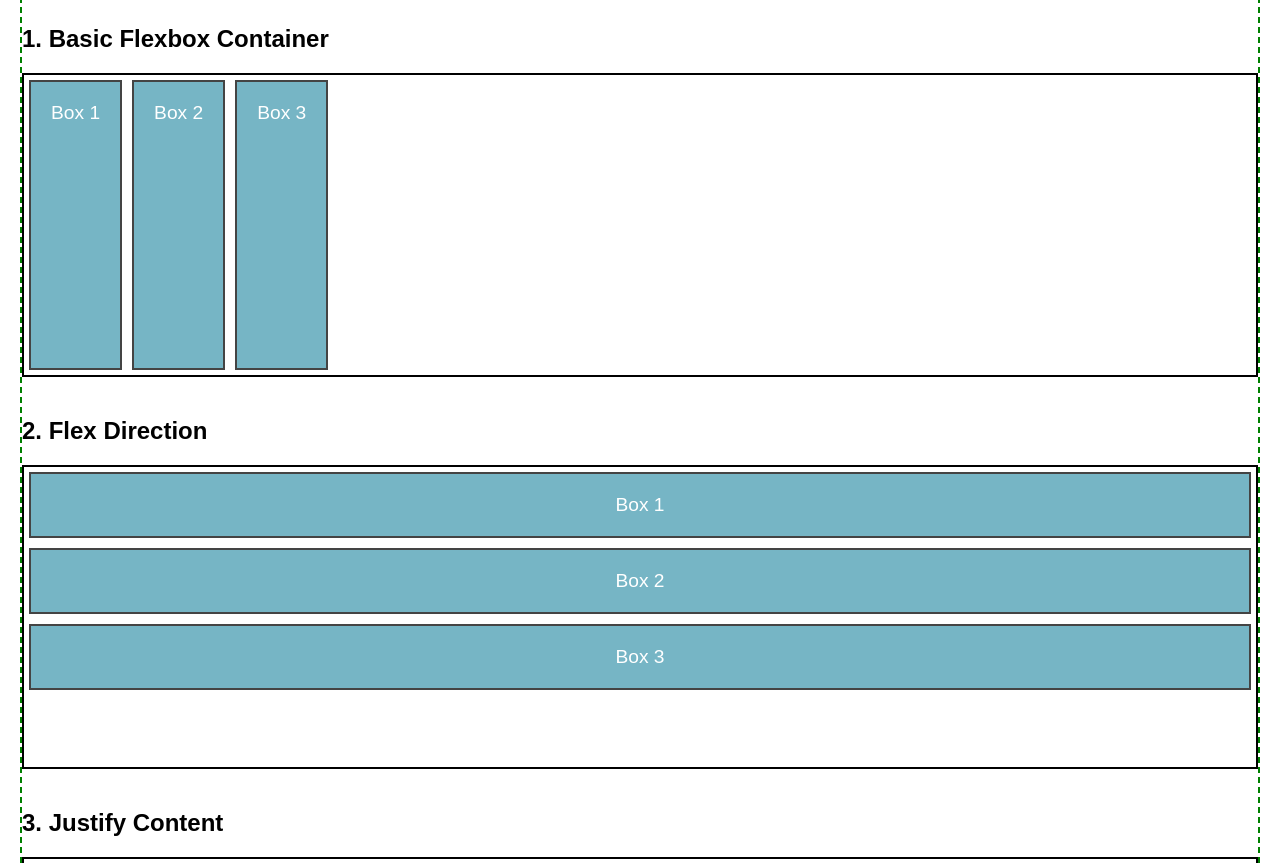
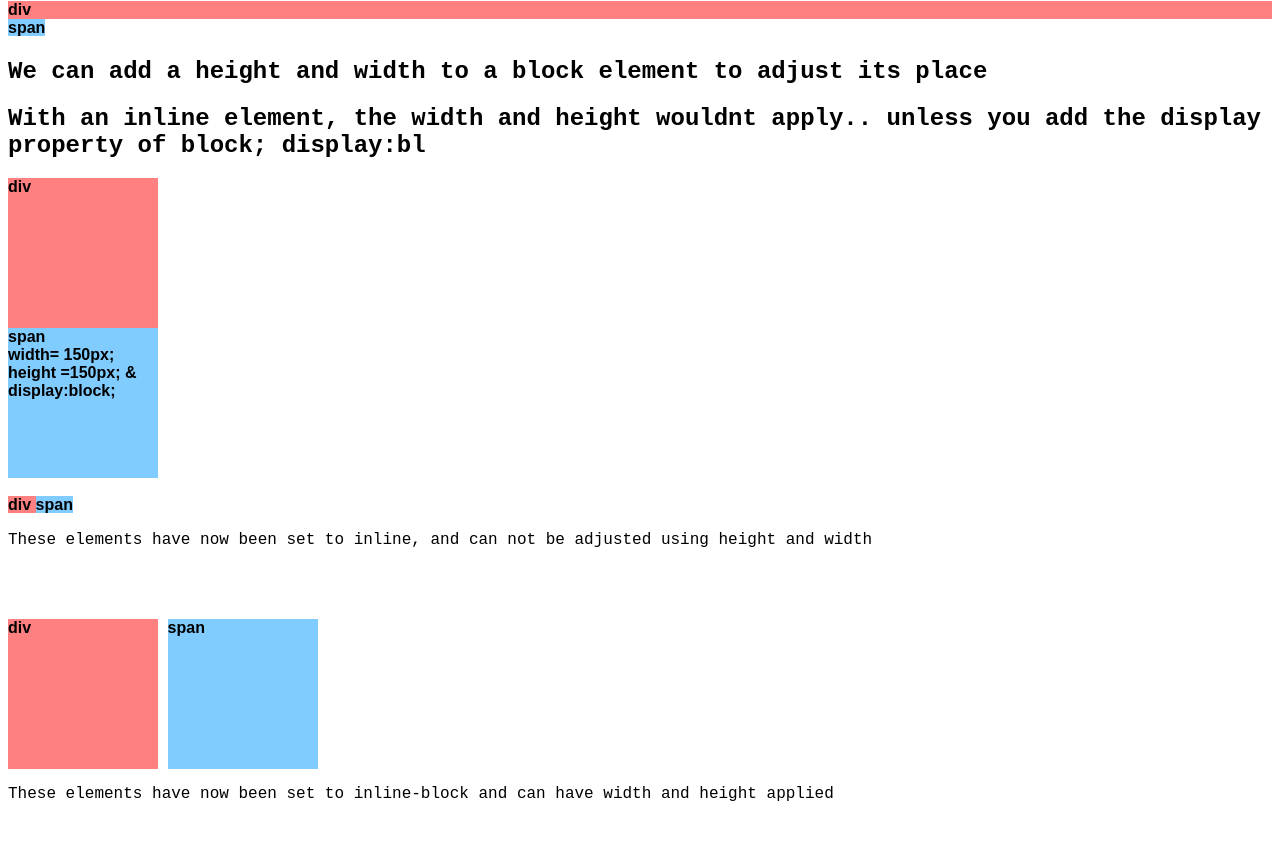
Before and after one commit to codebyria/Display-property-notes, a plain HTML site: page index.html in a window 1280 px wide. Shown: the part 113-976 px from the top of the page. After the commit the page ends 932 px from the top, so only its background shows below. Drawn offline with Linux system fonts and the light colour scheme.

Commit message:
Display property

```diff
--- a/index.html
+++ b/index.html
@@ -1,101 +1,33 @@
-<<!DOCTYPE html>
+<!DOCTYPE html>
 <html lang="en">
 <head>
   <meta charset="UTF-8">
   <meta name="viewport" content="width=device-width, initial-scale=1.0">
-  <title>Flexbox Tutorial</title>
-  <link href="./reset.css" type="stylesheet" />
-  <style>
-    :root {
-      --primary-color: green;
-    }
-
-    body {
-      font-family: Arial, sans-serif;
-      margin: 20px;
-      border: 2px dashed var(--primary-color)
-    }
-
-    .container {
-      display: flex;
-      border: 2px solid #000;
-      height: 300px;
-      margin-bottom: 40px; /* Increased margin for spacing */
-    }
-
-    .box {
-      background-color: #76b5c5;
-      border: 2px solid #444;
-      color: white;
-      padding: 20px;
-      font-size: 1.2rem;
-      text-align: center;
-      margin: 5px;
-    }
-    h2, h3 {
-      margin-top: 40px; /* Increased margin for spacing */
-    }
-  </style>
+  <link rel="stylesheet" href="style.css">
+  <title>Document</title>
 </head>
 <body>
-  <h1>Flexbox CSS Tutorial</h1>
+  <h2> Div is a block element, will take up the entire width available,   </h2>
 
-  <h2>1. Basic Flexbox Container</h2>
-  <div class="container">
-    <div class="box">Box 1</div>
-    <div class="box">Box 2</div>
-    <div class="box">Box 3</div>
-  </div>
+  <h2> Span is an Inline element, will take up only what is needed   </h2>
+  <div> div</div>
+  <span> span</span>
 
-  <h2>2. Flex Direction</h2>
-  <div class="container" style="flex-direction: column;">
-    <div class="box">Box 1</div>
-    <div class="box">Box 2</div>
-    <div class="box">Box 3</div>
-  </div>
+  <h2> We can add a height and width to a block element to adjust its place   </h2>
 
-  <h2>3. Justify Content</h2>
-  <div class="container" style="justify-content: space-between;">
-    <div class="box">Box 1</div>
-    <div class="box">Box 2</div>
-    <div class="box">Box 3</div>
-  </div>
+  <h2> With an inline element, the width and height wouldnt apply.. unless you add the display property of block; display:bl   </h2>
 
-  <h2>4. Align Items</h2>
-  <div class="container" style="align-items: center;">
-    <div class="box">Box 1</div>
-    <div class="box">Box 2</div>
-    <div class="box">Box 3</div>
-  </div>
+  <div class="block"> div </div>
+  <span class="blockspan"> span <br> width= 150px; height =150px; & display:block; </span>
+  <br>
+  <div class="inline"> div </div>
+  <span class="inlinespan"> span </span> <p> These elements have now been set to inline, and can not be adjusted using height and width</p>
+  <br>
+  <br>
+  <br>
+  <div class="inline-block"> div </div>
+  <span class="inline-block-span"> span </span>
+  <p> These elements have now been set to inline-block and can have width and height applied</p>
 
-  <h2>5. Flex Wrap</h2>
-  <div class="container" style="flex-wrap: wrap;">
-    <div class="box" style="flex: 1 1 100px;">Box 1</div>
-    <div class="box" style="flex: 1 1 100px;">Box 2</div>
-    <div class="box" style="flex: 1 1 100px;">Box 3</div>
-    <div class="box" style="flex: 1 1 100px;">Box 4</div>
-  </div>
-
-  <h2>6. Align Content</h2>
-  <div class="container" style="flex-wrap: wrap; align-content: space-between;">
-    <div class="box" style="flex: 1 1 100px;">Box 1</div>
-    <div class="box" style="flex: 1 1 100px;">Box 2</div>
-    <div class="box" style="flex: 1 1 100px;">Box 3</div>
-    <div class="box" style="flex: 1 1 100px;">Box 4</div>
-  </div>
-
-  <h2>7. Flex Grow, Shrink, and Basis</h2>
-  <div class="container">
-    <div class="box" style="flex-basis: 100px;">Box 1</div>
-    <div class="box" style="flex-grow: 2;">Box 2</div>
-    <div class="box" style="flex-grow: 1;">Box 3</div>
-  </div>
-
-  <h2>8. Order</h2>
-  <div class="container">
-    <div class="box" style="order: 3;">Box 1</div>
-    <div class="box" style="order: 2;">Box 2</div>
-    <div class="box" style="order: 1;">Box 3</div>
-  </div>
 </body>
 </html>
--- a/style.css
+++ b/style.css
@@ -1,88 +1,73 @@
-
-body {
-    background: orange;
-    text-align: center;
-    height: 5000px;
-
+* {
+    font-family: 'Courier New';
 }
 
-a.frontendnow {
-    text-decoration: none;
-    color:aliceblue;
-}
-.header {
-    position: absolute;
-    left:0%;
-    right:0%;
-
-}
-    .header__button {
-        background:greenyellow;
-        color:palevioletred;
-        border: 2px dashed white;
-        transition: opacity 1s ease-out;
-        flex-wrap: wrap; align-content: space-between;
-    }
-    .header__button.header__button--border {
-       border: 3px dashed rgb(255, 187, 0);
-        flex-wrap: wrap; align-content: space;
-
-    }
-
-
-    .header__button:hover {
-        color: pink;
-        opacity:0;
-        background: black;
-        cursor: pointer;
-    }
-    .custom:focus {
-        background:palegreen;
-    }
-@media screen and (max-width: 300px ) {
-    .custom {
-        border: 2px dashed white;
-    }
-}
-.container {
-    display: flex;
-    flex-wrap:wrap ;
-    border: 2px solid;
-    height: 300px;
-    margin-bottom: 40px;
-
-}
-.body {
-    font-family: 'Lucida Sans';
-
-}
-.box {
-    background-color: greenyellow;
-    border: rgb(240, 206, 206);
-    padding: 20px;
-    font-size: 1.6rem;
-    text-align: center;
-    margin: 5px;
+div{
+    background-color: hsl(0,100%,75%);
+    font-family: Arial, Helvetica, sans-serif;
+    font-weight: bold;
+    font-size:16px;
 }
 
-.Test {
-    background-color: pink;
-    color:rgb(245, 113, 113);
-    padding: 10px; 20px;
-    border: none;
-    cursor: pointer;
-    font-size: 1rem;
-    margin: 5px;
-    display: inline-block;
-
+span {
+    background-color: hsl(204, 100%, 75%);
+    font-family: Arial, Helvetica, sans-serif;
+    font-weight: bold;
+    font-size:16px;
 }
 
-.Test:hover {
-    background: rgb(185, 235, 8);
-
+.block{
+    width: 150px;
+    height: 150px;
+    background-color: hsl(0,100%,75%);
+    font-family: Arial, Helvetica, sans-serif;
+    font-weight: bold;
+    font-size:16px;
 }
 
-.input:focus {
-    border: 2px solid red;
-    list-style: ;
+.blockspan {
+    display:block;
+    width: 150px;
+    height: 150px;
+    font-family: Arial, Helvetica, sans-serif;
+    font-weight: bold;
+    font-size:16px;
 }
+
+.inline {
+    width: 150px;
+    height: 150px;
+    background-color: hsl(0,100%,75%);
+    font-family: Arial, Helvetica, sans-serif;
+    font-weight: bold;
+    font-size:16px;
+    display:inline;
+}
+.inlinespan {
+    width: 150px;
+    height: 150px;
+    background-color:  hsl(204, 100%, 75%);
+    font-family: Arial, Helvetica, sans-serif;
+    font-weight: bold;
+    font-size:16px;
+    display:inline;
+}
+
+.inline-block-span {
+    width: 150px;
+    height: 150px;
+    background-color:  hsl(204, 100%, 75%);
+    font-family: Arial, Helvetica, sans-serif;
+    font-weight: bold;
+    font-size:16px;
+    display:inline-block;
+}
+.inline-block {
+    width: 150px;
+    height: 150px;
+    background-color:  hsl(0,100%,75%);
+    font-family: Arial, Helvetica, sans-serif;
+    font-weight: bold;
+    font-size:16px;
+    display:inline-block;
+}
```
